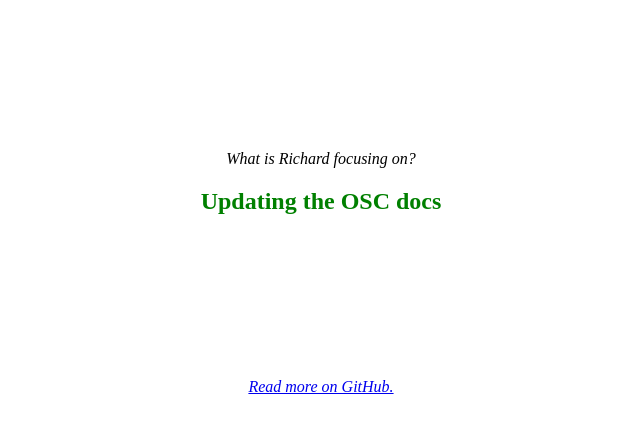
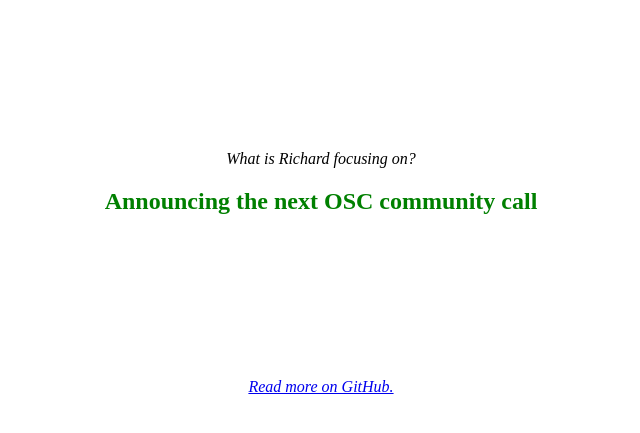
Before and after one commit to RichardLitt/what-is-richard-doing-now, a Jekyll site: the page built from index.md, in a window 1280 px wide. Shown: the top 433 px of the page, without its empty margins (319-959 px from the left). Built offline with Jekyll 4.4.1, drawn with Linux system fonts in a browser that asks for light colours; our own code applies the rules of GitHub Pages for plain Markdown files.

Commit message:
Announcing next call

```diff
--- a/index.md
+++ b/index.md
@@ -5,7 +5,7 @@ project:
 
 What is Richard focusing on?
 
-## Updating the OSC docs
+## Announcing the next OSC community call
 
 {% if page.project %}
   {% assign project = site.data.projects[page.project] %}
```
Also changed, not shown: todo.md (+1 -1 lines).
